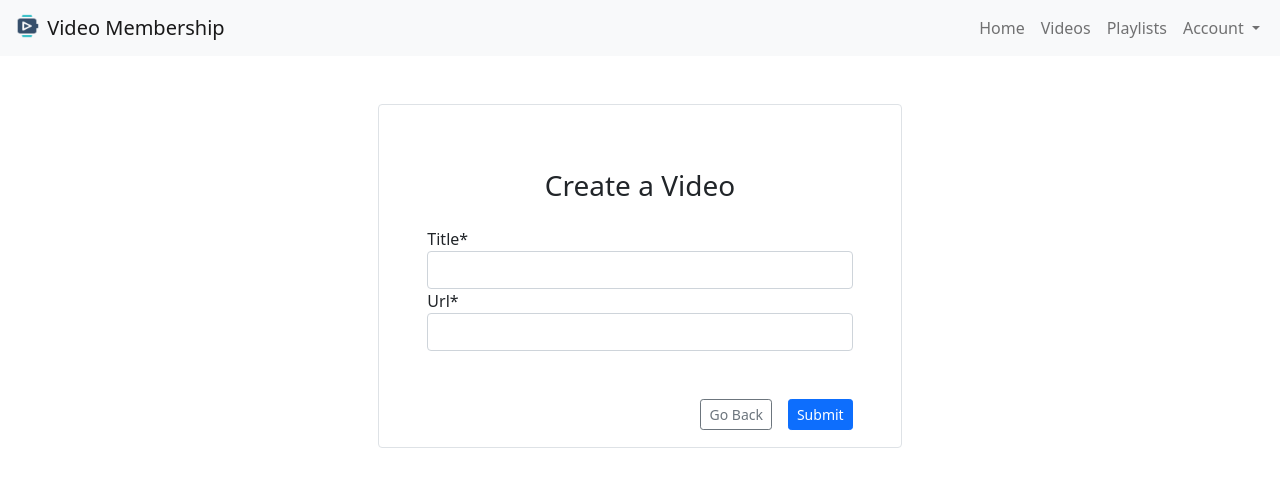
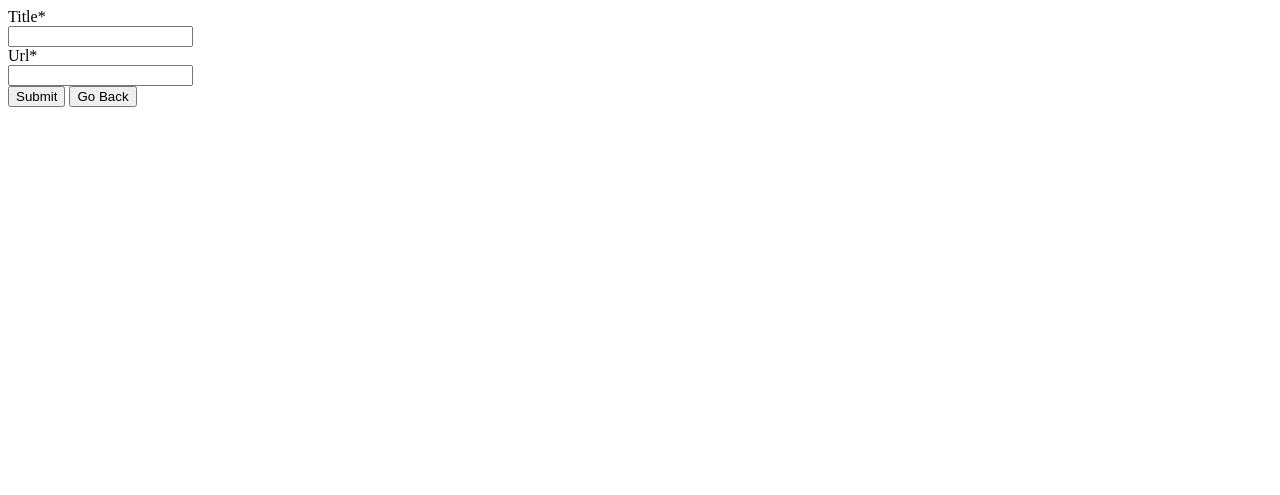
Before and after one commit to Arvind-4/membership-website, a Django app: page /videos/create-view/ in a window 1280 px wide. Shown: the top 495 px of the page. Run offline with Django 4.2, Linux system fonts and the light colour scheme; the visitor is signed in with stand-in values (Sample User, id 1); parts of the project's set-up code (start-up, migrations or seed data) failed here and were passed over; some libraries are stand-ins or nearby versions.

Commit message:
Added video-templates

```diff
--- a/templates/videos/create-view.html
+++ b/templates/videos/create-view.html
@@ -1,16 +1 @@
-{% extends 'base.html' %}
-
-{% block content %}
-
-<div class='col-5 mx-auto py-5'>
-    <div class="border rounded">
-        <div class='m-5'>
-            <div class="text-center py-3">
-                <h3>Create a Video</h3>
-            </div>
-            {% include 'videos/snippits/create-form.html' %}
-        </div>
-    </div>
-</div>
-
-{% endblock %}
+{% include 'videos/snippits/create-form.html' %}
--- a/templates/videos/snippits/create-form.html
+++ b/templates/videos/snippits/create-form.html
@@ -1,13 +1,17 @@
 {% load crispy_forms_tags %}
-<form method="POST">
+<form method="POST" action="{% url 'video-create' %}" hx-post="{% url 'video-create' %}">
     {% csrf_token %}
-    {{form|crispy}}
+    <div class="col-8 mx-auto">
+        {{form|crispy}}
+    </div>
     <div class="col-md-12 pt-5">
         <button type="submit" class="btn btn-sm btn-primary float-end">
             Submit
         </button>
-        <button type='button' class='mx-3 btn btn-sm btn-outline-secondary float-end' onclick="history.back()">
-            Go Back
-        </button>
+        <a href='.'>
+            <button type='button' class='mx-3 btn btn-sm btn-outline-secondary float-end'>
+                Go Back
+            </button>
+        </a>
     </div>
 </form>
--- a/templates/videos/snippits/edit-form.html
+++ b/templates/videos/snippits/edit-form.html
@@ -2,8 +2,11 @@
 <form hx-post="{% url 'video-edit' object.host_id object.db_id %}" hx-target='#video-list-{{object.host_id}}'>
     {% csrf_token %}
     {{form|crispy}}
-    <button type="submit" class="btn btn-sm btn-primary">
+    <button type="submit" class="mx-3 my-3 btn btn-sm btn-primary float-end">
         Submit
+    </button>
+    <button type="error" class="my-3 btn btn-sm btn-secondary float-end">
+        Cancel
     </button>
     </div>
 </form>
--- a/templates/videos/snippits/list-inline.html
+++ b/templates/videos/snippits/list-inline.html
@@ -27,8 +27,7 @@
                     </div>
                     <a class='link-dark' href="{% url 'video-detail' object.host_id object.db_id %}"
                         style='text-decoration: none;'>
-                        Placeholder content for this accordion, which is intended to demonstrate the
-                        <code>.accordion-flush</code> class. This is the first item's accordion body.
+
                         <a href="{% url 'video-detail' object.host_id object.db_id %}" class="link-warning">
                             Click here for more
                         </a>
--- a/templates/videos/snippits/video-list-sidebar.html
+++ b/templates/videos/snippits/video-list-sidebar.html
@@ -3,6 +3,7 @@
         <a class="nav-link" href="{% url 'video-list' %}">Videos</a>
     </li>
     <li class="nav-item">
-        <a class="nav-link" href="{% url 'video-create' %}">+ Create Video</a>
+        <a class="nav-link" hx-trigger='click' hx-get="{% url 'video-create' %}" hx-target='#video-create-form'>+ Create
+            Video</a>
     </li>
 </ul>
```
Also changed, not shown: templates/videos/list-view.html (+1 -11 lines), templates/videos/snippits/message.html (deleted, +0 -15 lines), templates/videos/snippits/video-detail-sidebar.html (+1 -6 lines).
